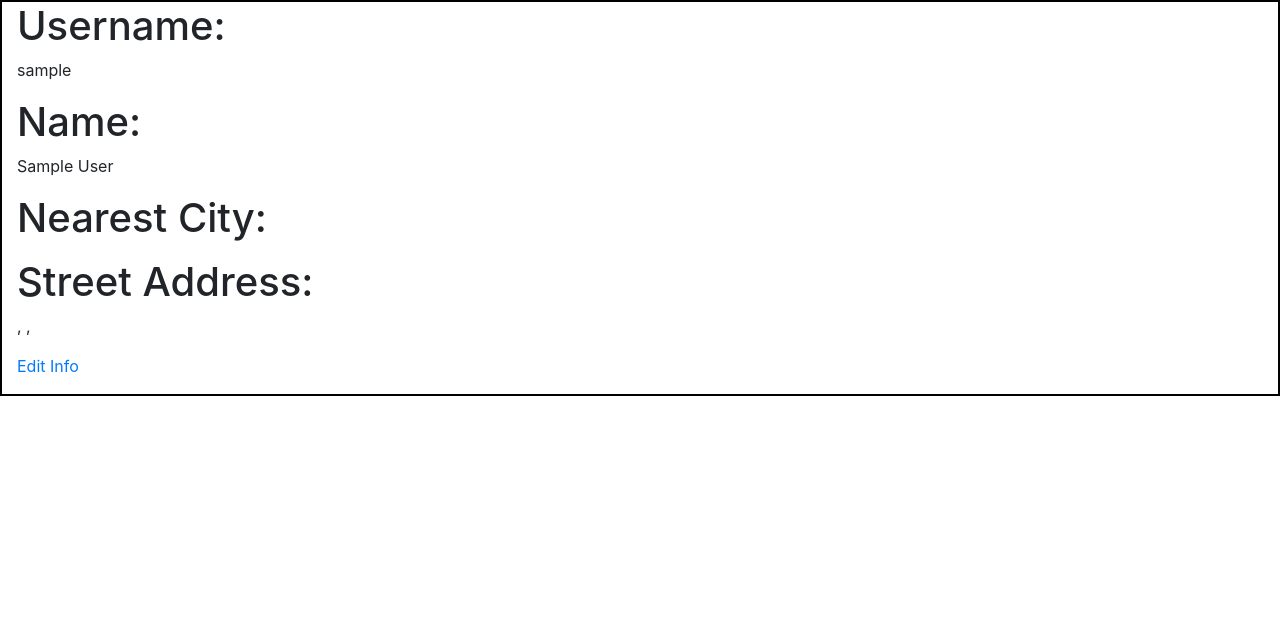
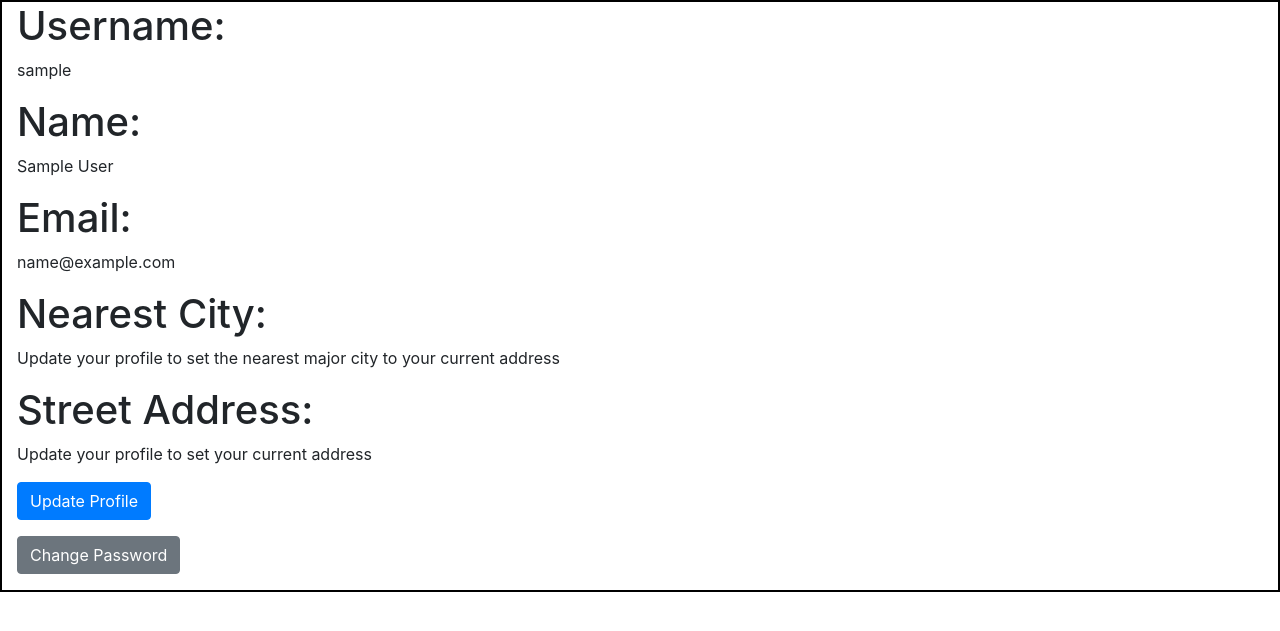
Before and after one commit to pschlais/hikeplanner, a Django app: page /planner/profile/ in a window 1280 px wide. Shown: the part 28-659 px from the top of the page. Run offline with Django 3.2, Linux system fonts and the light colour scheme; the visitor is signed in with stand-in values (Sample User, id 1); some libraries are stand-ins or nearby versions.

Commit message:
Added password change capability using django default auth framework.

```diff
--- a/hikeplanner/settings/development.py
+++ b/hikeplanner/settings/development.py
@@ -1,7 +1,7 @@
 """
 Django app development-specific settings
 """
-
+import os
 from .base import *
 
 DEBUG = True
--- a/planner/templates/planner/__base.html
+++ b/planner/templates/planner/__base.html
@@ -13,11 +13,12 @@
     <!-- CSS reset -->
     <link rel="stylesheet" href="{% static 'planner/css/reset.css' %}">
     <link rel="stylesheet" href="https://stackpath.bootstrapcdn.com/bootstrap/4.0.0/css/bootstrap.min.css">
+    <link rel="stylesheet" href="https://stackpath.bootstrapcdn.com/bootstrap/4.1.3/css/bootstrap.min.css" integrity="sha384-MCw98/SFnGE8fJT3GXwEOngsV7Zt27NXFoaoApmYm81iuXoPkFOJwJ8ERdknLPMO" crossorigin="anonymous">
   {% endblock %}
   {% block javascript_header %}
   <!-- Bootstrap, JQuery -->
   <script src="https://ajax.aspnetcdn.com/ajax/jQuery/jquery-3.3.1.min.js"></script>
-  <script src="https://stackpath.bootstrapcdn.com/bootstrap/4.0.0/js/bootstrap.min.js"></script>
+  <script src="https://stackpath.bootstrapcdn.com/bootstrap/4.1.3/js/bootstrap.min.js" integrity="sha384-ChfqqxuZUCnJSK3+MXmPNIyE6ZbWh2IMqE241rYiqJxyMiZ6OW/JmZQ5stwEULTy" crossorigin="anonymous"></script>
   {% endblock %}
 </head>
 <body>
--- a/planner/templates/planner/_detail_delete.html
+++ b/planner/templates/planner/_detail_delete.html
@@ -3,6 +3,6 @@
 
 <form method="post">{% csrf_token %}
   <p>Are you sure you want to delete "{{object}}"?</p>
-  <input type="submit" value="Confirm">
+  <button type="submit" class="btn btn-danger">Confirm</button>
   <a class="btn btn-secondary" href="{% url url_detail_name object.pk %}">Cancel</a>
 </form>
--- a/planner/templates/planner/_detail_form.html
+++ b/planner/templates/planner/_detail_form.html
@@ -7,7 +7,7 @@
     <form action="" method="post">
       {% csrf_token %}
       <table>{{form.as_table}}</table>
-      <input type="submit" value="Submit" />
+      <button type="submit" class="btn btn-primary">Submit</button>
     </form>
   </section>
 </section>
--- a/planner/templates/planner/destination_search_list.html
+++ b/planner/templates/planner/destination_search_list.html
@@ -42,6 +42,6 @@
     </tbody>
   </table>
 {% else %}
-<p>No routes in the database match your criteria.</p>
+<p>No routes in the database match your criteria. If you have not entered a filter, this may be caused by not selecting a "Nearest City" in your user settings.</p>
 {% endif %}
 {% endblock %}
--- a/planner/templates/planner/profile_overview.html
+++ b/planner/templates/planner/profile_overview.html
@@ -7,12 +7,21 @@
     <h1>Username:</h1>
     <p>{{user.get_username}}</p>
     <h1>Name:</h1>
-    <p>{{user.get_full_name}}</p>
+    <p>{{user.get_full_name|default:"Update your profile to set your name"}}</p>
+    <h1>Email:</h1>
+    <p>{{user.email|default:"Update your profile to set your email"}}</p>
     <h1>Nearest City:</h1>
-    <p>{{user.profile.nearest_city.name}}</p>
+    <p>{{user.profile.nearest_city.name|default:"Update your profile to set the nearest major city to your current address"}}</p>
     <h1>Street Address:</h1>
-    <p>{{user.profile.street_line}}, {{user.profile.city_line}}</p>
-    <p><a href="{% url 'profile-update' %}">Edit Info</a></p>
+    {% with prof=user.profile %}
+        {% if prof.street and prof.city and prof.state and prof.zip_code %}
+            <p>{{user.profile.street_line}}, {{user.profile.city_line}}</p>
+        {% else %}
+            <p>Update your profile to set your current address</p>
+        {% endif %}
+    {% endwith %}
+    <p><a href="{% url 'profile-update' %}" class="btn btn-primary">Update Profile</a></p>
+    <p><a href="{% url 'password_change' %}" class="btn btn-secondary">Change Password</a></p>
   </section>
 </section>
 {% endblock %}
--- a/planner/templates/planner/profile_update.html
+++ b/planner/templates/planner/profile_update.html
@@ -7,7 +7,8 @@
   <section class="col">
     <form action="" method="post">
       {% csrf_token %}
-      <table>{{form.as_table}}</table>
+      <table>{{user_form.as_table}}</table>
+      <table>{{profile_form.as_table}}</table>
       <input type="submit" value="Update" />
     </form>
   </section>
--- a/planner/views.py
+++ b/planner/views.py
@@ -10,7 +10,7 @@ from .models import Destination, Route, Trailhead, Profile, GoverningBody
 from .models import Link, DestinationLink, RouteLink
 from django.db.models import F
 from .models import Jurisdiction, DriveTimeMajorCity
-from .forms import ProfileForm, TrailheadForm, DestinationSearchForm
+from .forms import UserForm, ProfileForm, TrailheadForm, DestinationSearchForm
 from .forms import DestinationForm
 from .forms import RouteForm, RouteInDestComboForm, RouteMainComboForm
 from .forms import TrailheadComboForm
@@ -545,10 +545,6 @@ class JurisdictionDelete(LoginRequiredMixin, DeleteView):
 
 
 # ------- User Profile views ----------------------
-class UserProfileDetailView(LoginRequiredMixin, generic.DetailView):
-    model = User
-
-
 @login_required
 def profile_overview(request):
     return render(request, 'planner/profile_overview.html')
@@ -557,21 +553,28 @@ def profile_overview(request):
 @login_required
 def profile_update(request):
     # get profile data from database
-    profile = Profile.objects.get(pk=request.user)
+    user = request.user
+    profile = request.user.profile
     # process form data if POST request
     if request.method == "POST":
         # create form instance and populate it with request:
-        form = ProfileForm(request.POST, instance=profile)
-        if form.is_valid():
+        user_form = UserForm(request.POST, instance=user, prefix="user")
+        profile_form = ProfileForm(request.POST, instance=profile,
+                                   prefix="profile")
+        if user_form.is_valid() and profile_form.is_valid():
             # save data
-            form.save()
+            user_form.save()
+            profile_form.save()
             return redirect(reverse('profile-detail'))
 
     # create default form for GET or other method
     else:
-        form = ProfileForm(instance=profile)
+        user_form = UserForm(instance=user, prefix="user")
+        profile_form = ProfileForm(instance=profile, prefix="profile")
 
-    return render(request, "planner/profile_update.html", {'form': form})
+    context = {'user_form': user_form, 'profile_form': profile_form}
+
+    return render(request, "planner/profile_update.html", context)
 
 
 # ---------- Public Link views ----------------------
```
Also changed, not shown: planner/forms.py (+7 -0 lines), templates/registration/password_change_done.html (added, +7 -0 lines), templates/registration/password_change_form.html (added, +11 -0 lines).
